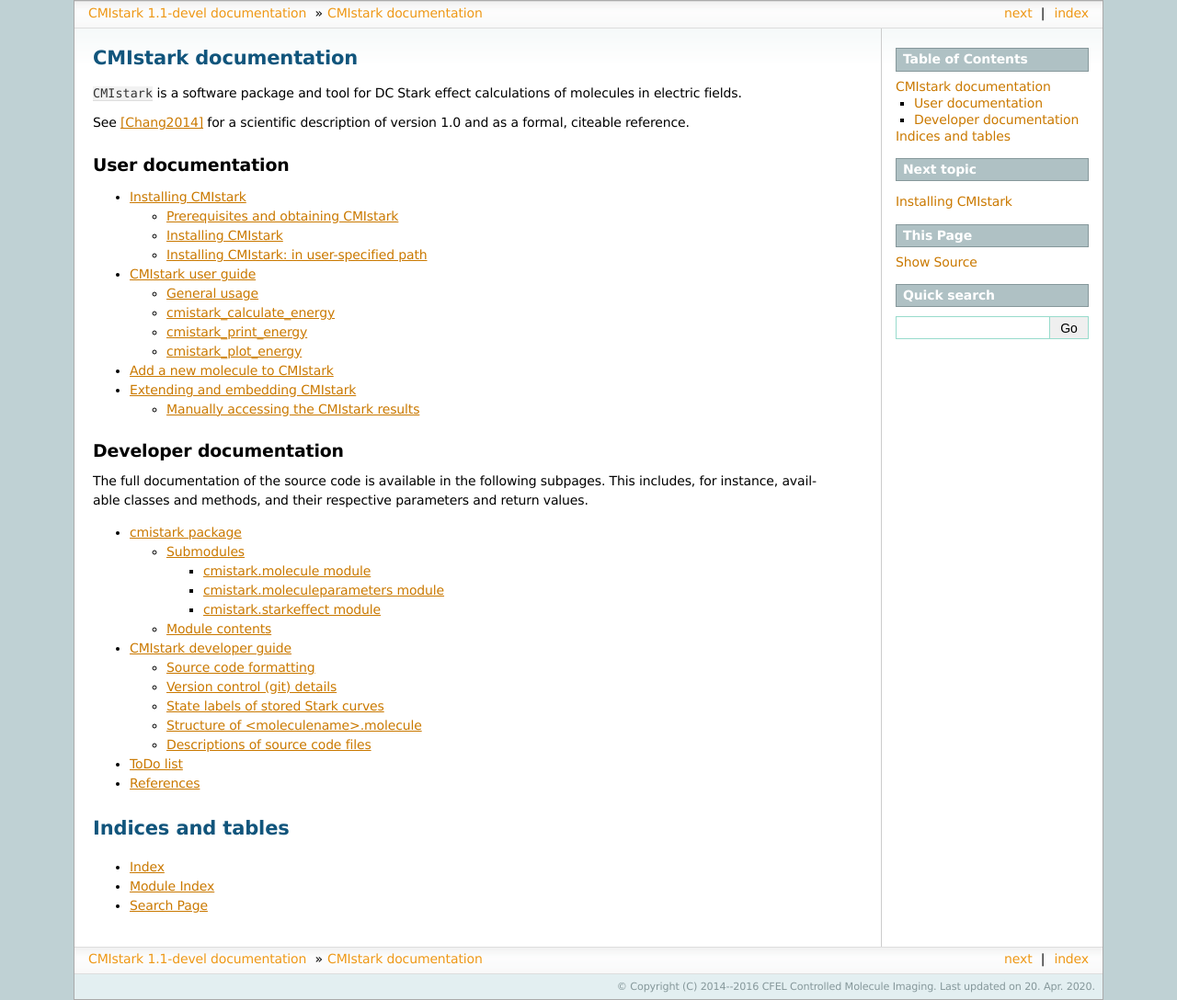
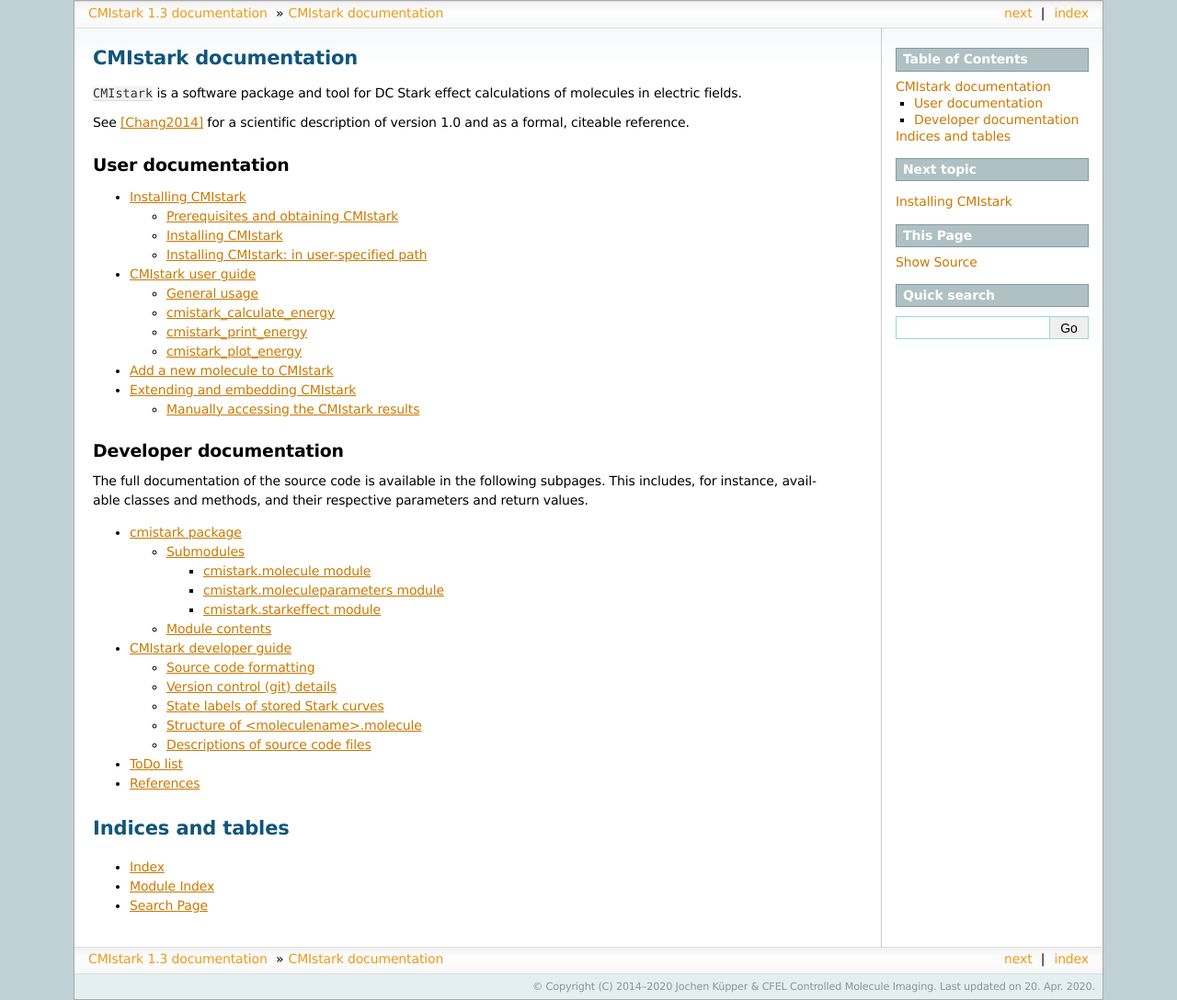
Before and after one commit to CFEL-CMI/cmistark, a Sphinx documentation site: the page built from doc/index.rst, in a window 1280 px wide. Shown: the whole page at 92% size. Built offline with Sphinx 7.4.7, drawn with Linux system fonts in a browser that asks for light colours.

Commit message:
bump version to 1.3 and mention in README, update copyrights in docs

```diff
--- a/doc/conf.py
+++ b/doc/conf.py
@@ -37,15 +37,15 @@ master_doc = 'index'
 
 # General information about the project.
 project = 'CMIstark'
-copyright = '(C) 2014--2016 CFEL Controlled Molecule Imaging'
+copyright = '(C) 2014–2020 Jochen Küpper & CFEL Controlled Molecule Imaging'
 
 # The version info for the project you're documenting, acts as replacement for |version| and
 # |release|, also used in various other places throughout the built documents.
 #
 # The short X.Y version.
-version = '1.1-devel'
+version = '1.3'
 # The full version, including alpha/beta/rc tags.
-release = '1.1-devel'
+release = '1.3'
 
 # The language for content autogenerated by Sphinx. Refer to documentation for a list of supported
 # languages.
@@ -252,7 +252,7 @@ texinfo_documents = [
 epub_title = 'CMIstark'
 epub_author = 'CFEL Controlled Molecule Imaging'
 epub_publisher = 'CFEL Controlled Molecule Imaging'
-epub_copyright = '(C) 2014--2016 CFEL Controlled Molecule Imaging'
+epub_copyright = '(C) 2014–2020 Jochen Küpper & CFEL Controlled Molecule Imaging'
 
 # The basename for the epub file. It defaults to the project name.
 #epub_basename = 'CMIstark'
--- a/setup.py
+++ b/setup.py
@@ -29,7 +29,7 @@ setup(name="cmistark",
       maintainer_email    = "jochen.kuepper@cfel.de",
       url                 = "https://www.controlled-molecule-imaging.org/research/further_projects/software/cmistark",
       description         = "CMI Python Stark effect extension and calculations",
-      version             = "1.3.dev0",
+      version             = "1.3.0",
       long_description    = long_description,
       license             = "GPL",
       packages            = ['cmistark'],
```
Also changed, not shown: README.md (+1 -1 lines).
